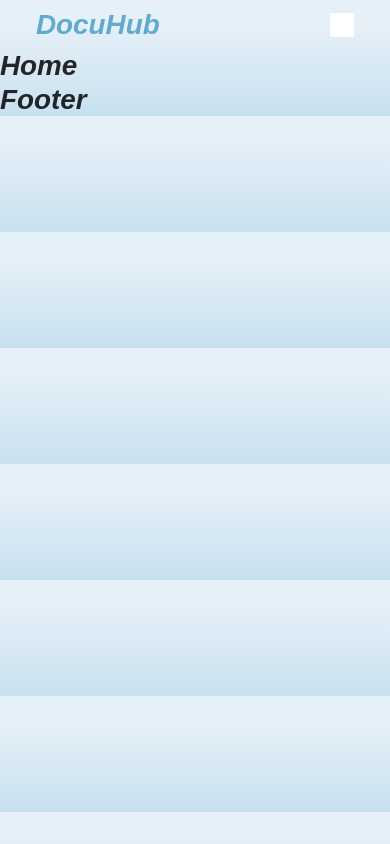
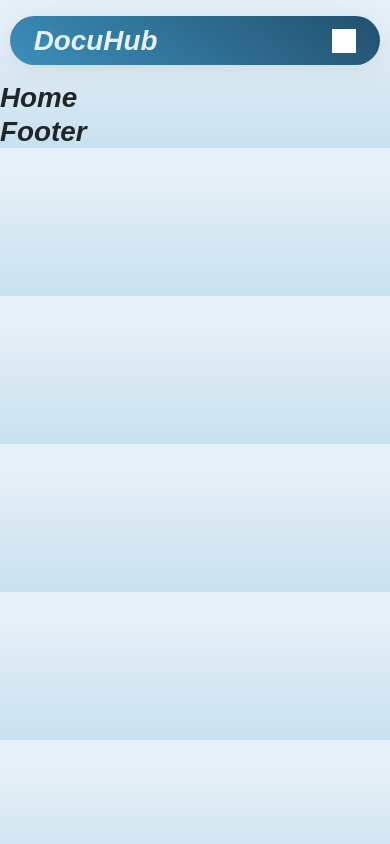
Before and after one commit to coluccifrancesco/documentation-webapp, a React (Vite) app in the folder documentation-react/: page / in a window 390 px wide. Built offline with nearby package versions, Linux system fonts and the light colour scheme; a web font is replaced by a local one.

Commit message:
style: enhance layout and styling of headers and sidebar for improved responsiveness and user experience

```diff
--- a/documentation-react/src/App.css
+++ b/documentation-react/src/App.css
@@ -125,35 +125,47 @@ a {
     display: inline-block;
     box-shadow: 0 4px 30px rgba(0, 0, 0, 0.075);
     border-radius: 100px;
+    background: linear-gradient(37deg, var(--color-500) 0%, var(--color-800) 100%);
 
     h1, p {
         transition: 0.2s ease-in-out;
-        color: var(--color-500);
-        padding: 3px 10px;
-        border-radius: 20px;
+        color: var(--color-100);
         cursor: pointer;
     }
 
     p {
         font-family: monospace;
         font-size: 1rem;
+        padding: 3px 10px;
+        border-radius: 20px;
     }
 
     h1:hover {
-        color: var(--color-700);
+        color: var(--color-50);
+        transform: scale(1.05);
     }
 
     p:hover {
         background-color: var(--color-200);
         color: var(--color-600);
-        font-size: 1.1rem;
+        transform: scale(1.15);
     }
 }
 
-.mobile-header {
+.mobile-header-nav {
+    width: 95%;
+    box-shadow: 0 4px 30px rgba(0, 0, 0, 0.075);
+    border-radius: 100px;
+    background: linear-gradient(37deg, var(--color-500) 0%, var(--color-800) 100%);
 
-    h1, p {
-        color: var(--color-400);
+    h1 {
+        color: var(--color-100);
+        transition: 0.2s ease-in-out;
+
+        &:hover {
+            color: var(--color-50);
+            transform: scale(1.05);
+        }
     }
 }
 
--- a/documentation-react/src/components/MobileHeader.jsx
+++ b/documentation-react/src/components/MobileHeader.jsx
@@ -4,13 +4,21 @@ export default function MobileHeader() {
 
     return <>
 
-        <header className="d-flex d-md-none py-2 px-5 align-items-center justify-content-between mobile-header mobile-header">
+        <header className="d-flex d-md-none justify-content-center">
 
-            <Link to="/"><h1>DocuHub</h1></Link>
+            <nav className='mobile-header-nav my-3'>
+                <ul className='list-unstyled d-flex justify-content-between align-items-center px-4 py-2'>
+                    <li>
+                        <Link to="/"><h1>DocuHub</h1></Link>
+                    </li>
 
-            <button class="text-white bg-white navbar-toggler d-block d-md-none" type="button" data-bs-toggle="collapse" data-bs-target="#navbarNav" aria-controls="navbarNav" aria-expanded="false" aria-label="Toggle navigation">
-                <span class="navbar-toggler-icon"></span>
-            </button>
+                    <li>
+                        <button class="text-white bg-white navbar-toggler d-block d-md-none" type="button" data-bs-toggle="collapse" data-bs-target="#navbarNav" aria-controls="navbarNav" aria-expanded="false" aria-label="Toggle navigation">
+                            <span class="navbar-toggler-icon"></span>
+                        </button>
+                    </li>
+                </ul>
+            </nav>
 
         </header>
 
--- a/documentation-react/src/components/Sidebar.jsx
+++ b/documentation-react/src/components/Sidebar.jsx
@@ -2,9 +2,8 @@ import { Link, NavLink } from 'react-router-dom';
 
 export default function Header () {
 
-    return <div className="d-none d-lg-block col-lg-3 p-2 ps-4 pe-2">
+    return <div className="sidebar">
 
-        <div className="sidebar">
         <ul className="list-unstyled p-4">
             <li className='sidebar-link px-2 py-1'>
                 <Link to="/"><h1 className='text-color-500'>DocuHub</h1></Link>
@@ -24,5 +23,4 @@ export default function Header () {
         </ul>
     </div>
 
-    </div>
 }
--- a/documentation-react/src/layout/DefaultLayout.jsx
+++ b/documentation-react/src/layout/DefaultLayout.jsx
@@ -10,9 +10,14 @@ export default function DefaultLayout () {
 
         <div className="row">
 
-            <Sidebar />
-            <TabletHeader />
-            <MobileHeader />
+            <div className="d-none d-lg-block col-lg-3">
+                <Sidebar />
+            </div>
+
+            <div className="d-lg-none col-12">
+                <TabletHeader />
+                <MobileHeader />
+            </div>
 
             <div className="col-12 col-lg-9">
                 <Outlet />
```
Lines whose indentation alone changed are shown as unchanged.
